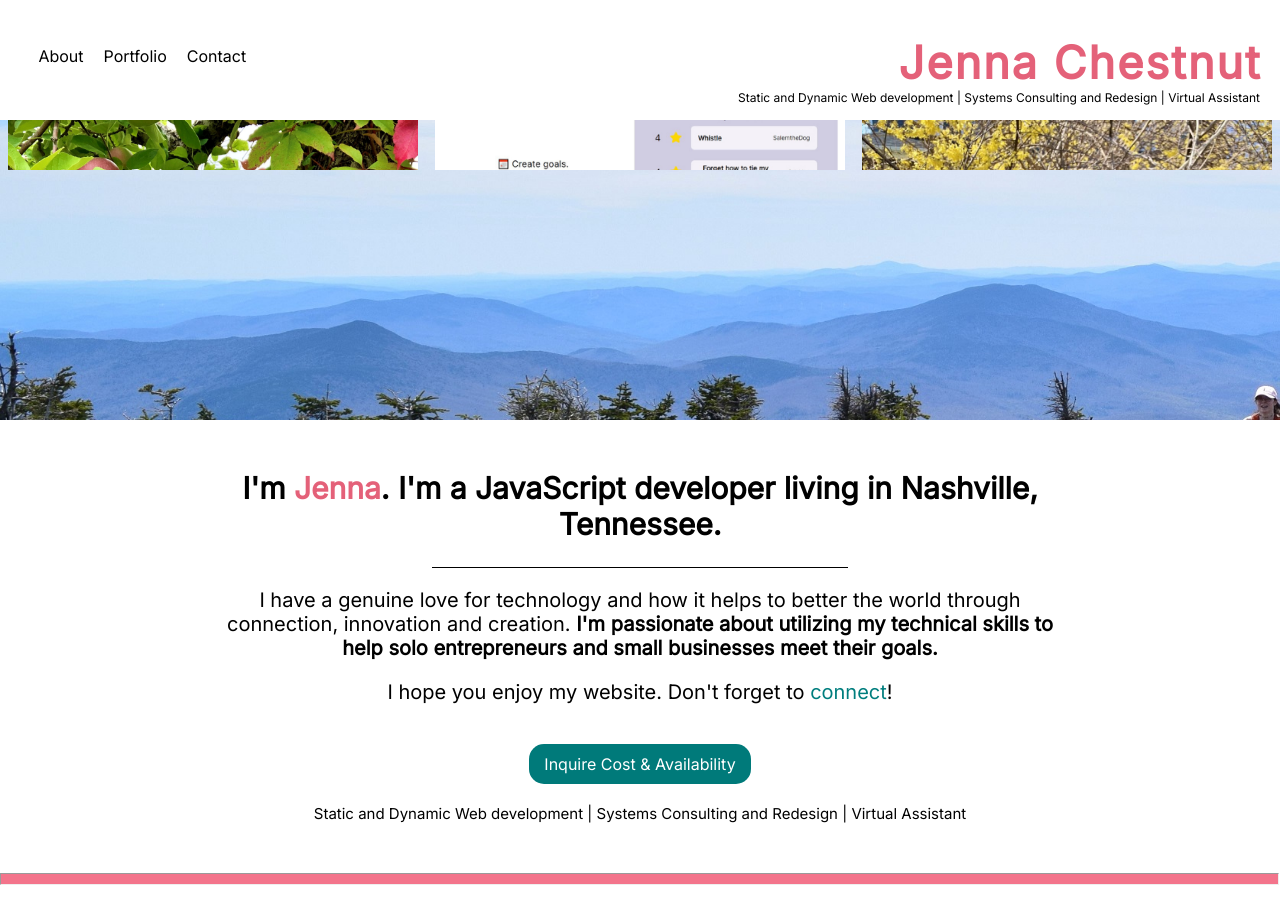
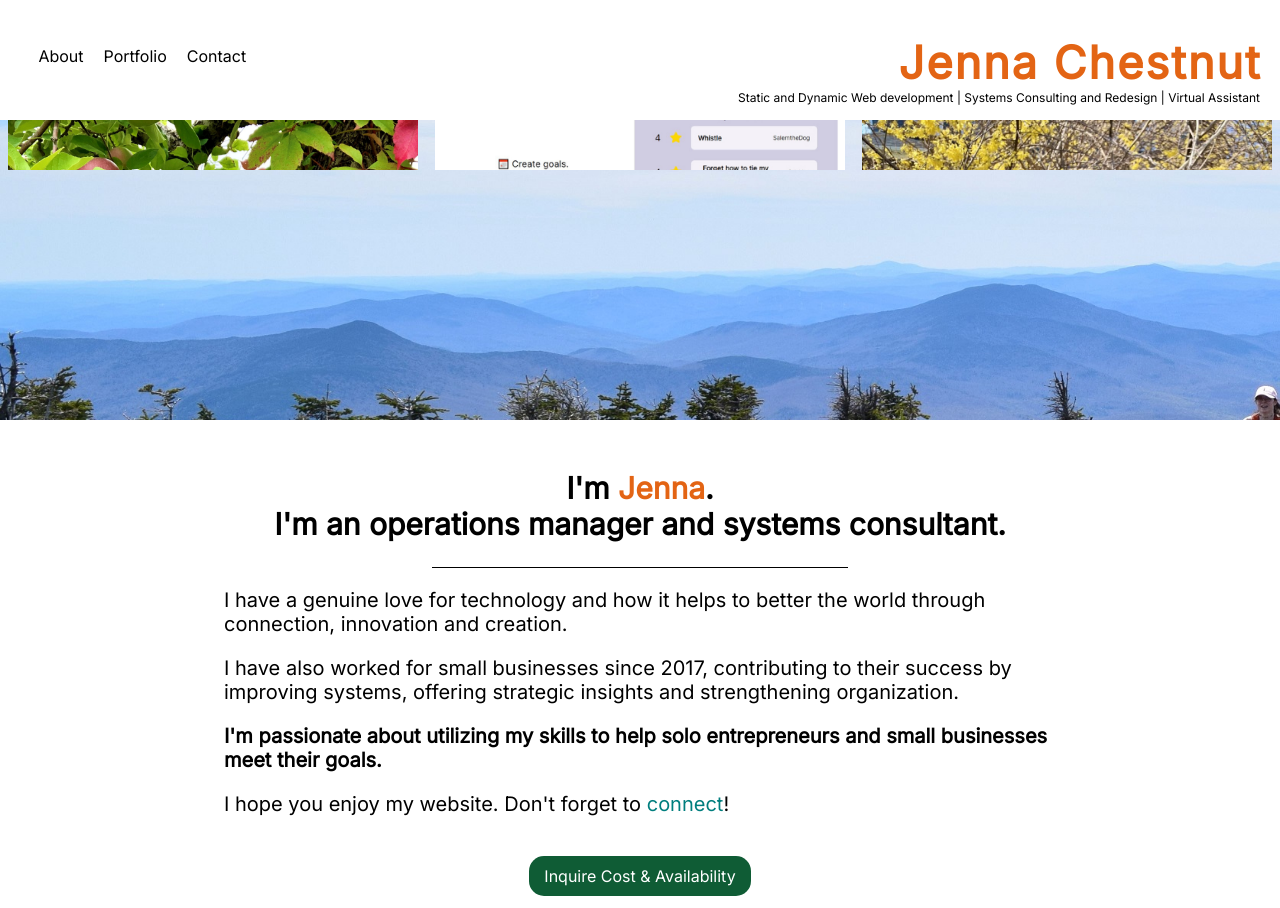
Before and after one commit to jenna-chestnut/jc-react-portfolio, a React (Create React App) app: page / in a window 1280 px wide. Shown: the top 908 px of the page. Built offline with nearby package versions, Linux system fonts and the light colour scheme.

Commit message:
started to edit copy, update brand colors

```diff
--- a/package.json
+++ b/package.json
@@ -4,12 +4,12 @@
   "private": true,
   "dependencies": {
     "@splidejs/react-splide": "^0.4.4",
-    "d3": "^6.3.1",
+    "d3": "^7.8.5",
     "react": "^17.0.1",
     "react-dom": "^17.0.1",
     "react-reveal": "^1.2.2",
     "react-router-dom": "^5.2.0",
-    "react-scripts": "4.0.1"
+    "react-scripts": "^5.0.1"
   },
   "scripts": {
     "start": "react-scripts start",
--- a/src/Components/ContactForm/ContactForm.css
+++ b/src/Components/ContactForm/ContactForm.css
@@ -1,6 +1,6 @@
 .contact-form {
 	margin-top: 20px;
-  background-color: #F4F2F8;
+	background-color: #f4f2f8;
 	padding: 20px 0;
 }
 
@@ -39,8 +39,8 @@ fieldset {
 	padding-bottom: 20px;
 }
 
-  input[type="text"],
-  input[type="email"] {
+input[type='text'],
+input[type='email'] {
 	font-size: 20px;
 	margin: 0 20px 10px 20px;
 	padding: 10px;
@@ -66,17 +66,17 @@ fieldset {
 	display: block;
 }
 
-  button[type="submit"] {
+button[type='submit'] {
 	letter-spacing: 5px;
 	font-size: 25px;
 	color: #ffffff;
-    background-color: #007a7a;;
+	background-color: #0f5c35;
 	border-style: none;
 	border-radius: 5px;
 	padding: 10px 40px;
 }
 
-  button[type="submit"]:hover {
+button[type='submit']:hover {
 	background-color: #1c9292;
 	cursor: pointer;
 }
@@ -85,8 +85,8 @@ fieldset {
 	label {
 		padding-left: 10%;
 	}
-    input[type="text"],
-    input[type="email"],
+	input[type='text'],
+	input[type='email'],
 	textarea {
 		margin-left: 7%;
 	}
--- a/src/Components/Header/Header.css
+++ b/src/Components/Header/Header.css
@@ -8,7 +8,7 @@ h1 {
 }
 
 h1 a {
-    color: #e46179;
+	color: #e36414;
 }
 
 h1 a:hover {
--- a/src/Routes/ContactPage/ContactPage.css
+++ b/src/Routes/ContactPage/ContactPage.css
@@ -18,11 +18,13 @@ h3 {
 	color: white;
 }
 
-.lets-connect a, .lets-connect a:hover {
+.lets-connect a,
+.lets-connect a:hover {
 	color: #67eeee;
 }
 
-.resume a, .resume a:hover {
+.resume a,
+.resume a:hover {
 	color: white;
 }
 
@@ -35,7 +37,7 @@ h3 {
 	display: flex;
 	align-content: center;
 	justify-content: center;
-  background-color: #F5D6DC;
+	background-color: #f5d6dc;
 }
 
 .resume img {
@@ -51,7 +53,7 @@ h3 {
 }
 
 .resume-button {
-  background-color: #007a7a;
+	background-color: #0f5c35;
 	width: 45%;
 	padding: 10px;
 	margin: auto;
@@ -71,7 +73,8 @@ h3 {
 	max-width: 500px;
 }
 
-  .buttons img, .contact-me img {
+.buttons img,
+.contact-me img {
 	width: 80%;
 	padding: 5% 0;
 }
--- a/src/Routes/HomePage/HomePage.css
+++ b/src/Routes/HomePage/HomePage.css
@@ -6,6 +6,11 @@
 
 .home-page p {
 	font-size: 20px;
+	text-align: left;
+}
+
+.home-page p.offers {
+	text-align: center;
 }
 
 .home-page hr {
@@ -19,7 +24,7 @@
 }
 
 .my-name {
-    color: #e46179;
+	color: #e36414;
 }
 
 .hp-w-container {
@@ -63,8 +68,7 @@
 
 .message-button {
 	color: white;
-    background-color: #007a7a;
-    width: 45%;
+	background-color: #0f5c35;
 	padding: 10px 15px;
 	margin: 15px auto;
 	border-radius: 15px;
@@ -109,7 +113,6 @@
 	}
 }
 
-
 @media all and (min-width: 490px) and (max-width: 600px) {
 	.hero-text {
 		position: absolute;
--- a/src/Routes/HomePage/HomePage.js
+++ b/src/Routes/HomePage/HomePage.js
@@ -1,58 +1,70 @@
-import './HomePage.css';
-import React from 'react';
-import { Link } from 'react-router-dom';
-import img from '../../images/salemthedog-smiling.jpg';
-import headshotImg from '../../images/selfie-square.jpg';
-import portfolioImg from '../../images/portfolio-window.png';
-import HomePageWindow from '../../Components/HomePageWindow/HomePageWindow';
-import Fade from 'react-reveal/Fade';
-
+import "./HomePage.css";
+import React from "react";
+import { Link } from "react-router-dom";
+import img from "../../images/salemthedog-smiling.jpg";
+import headshotImg from "../../images/selfie-square.jpg";
+import portfolioImg from "../../images/portfolio-window.png";
+import HomePageWindow from "../../Components/HomePageWindow/HomePageWindow";
+import Fade from "react-reveal/Fade";
 
 const windowLinks = [
-	{link: '/about', img: headshotImg, text: 'About'},
-	{link: '/portfolio', img: portfolioImg, text: 'Portfolio'},
-	{link: '/contact', img, text: 'Contact'},
-]
+  { link: "/about", img: headshotImg, text: "About" },
+  { link: "/portfolio", img: portfolioImg, text: "Portfolio" },
+  { link: "/contact", img, text: "Contact" },
+];
 
 class HomePage extends React.Component {
-
   HomePageWindows() {
     return windowLinks.map((el, idx) => {
-			return <HomePageWindow key={idx} id={idx} wLink={el} />
+      return <HomePageWindow key={idx} id={idx} wLink={el} />;
     });
   }
 
-
   render() {
-
     return (
       <div className="home-page">
-		<div className='hp-w-container'>
-		{this.HomePageWindows()}
+        <div className="hp-w-container">{this.HomePageWindows()}</div>
 
-		</div>
-
-		<img className='hp-headshot' src={headshotImg} alt='headshot'/>
+        <img className="hp-headshot" src={headshotImg} alt="headshot" />
 
         <div className="wrapper">
           <article id="intro" className="center bottomspace">
-				  <h2 className="topspace hello">I'm <span className='my-name'>Jenna</span>. I'm a JavaScript developer
-					living in Nashville, Tennessee.</h2>
-					<hr/>
+            <h2 className="topspace hello">
+              I'm <span className="my-name">Jenna</span>. <br /> I'm an
+              operations manager and systems consultant.
+            </h2>
+            <hr />
             <p>
               I have a genuine love for technology and how it helps to better
-				  the world through connection, innovation and creation. <b>I'm passionate about utilizing my technical skills
-					to help solo entrepreneurs and small businesses meet their goals.</b>
+              the world through connection, innovation and creation.
             </p>
-				<p>I hope you enjoy my website. Don't forget to
-                <Link to="/contact"> connect</Link>!</p>
+            <p>
+              I have also worked for small businesses since 2017, contributing
+              to their success by improving systems, offering strategic insights
+              and strengthening organization.
+            </p>
+            <p>
+              <b>
+                I'm passionate about utilizing my skills to help solo
+                entrepreneurs and small businesses meet their goals.
+              </b>
+            </p>
+            <p>
+              I hope you enjoy my website. Don't forget to
+              <Link to="/contact"> connect</Link>!
+            </p>
           </article>
-			<div className='open-to-work topspace center'>
-				<a className='message-button' href="https://jennachestnut.com/contact#contact-form" rel="noreferrer">Inquire Cost & Availability</a>
-				<br/>
-				<p>Static and Dynamic Web development
-				| Systems Consulting and Redesign
-				| Virtual Assistant
+          <div className="open-to-work topspace center">
+            <a
+              className="message-button"
+              href="https://jennachestnut.com/contact#contact-form"
+              rel="noreferrer"
+            >
+              Inquire Cost & Availability
+            </a>
+            <br />
+            <p className="offers">
+              Systems Consulting and Redesign | Business Consulting | Automation Strategist
             </p>
           </div>
         </div>
```
Also changed, not shown: src/images/logo.png, 1 other file (tests, documents, lock files or other folders). Lines whose indentation alone changed are shown as unchanged.
